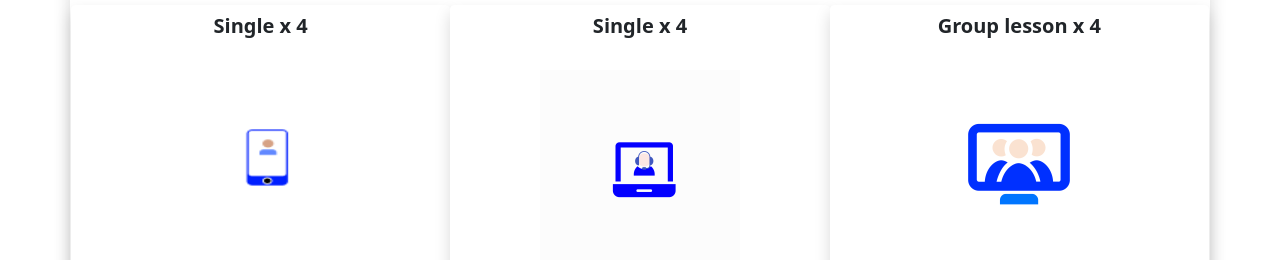
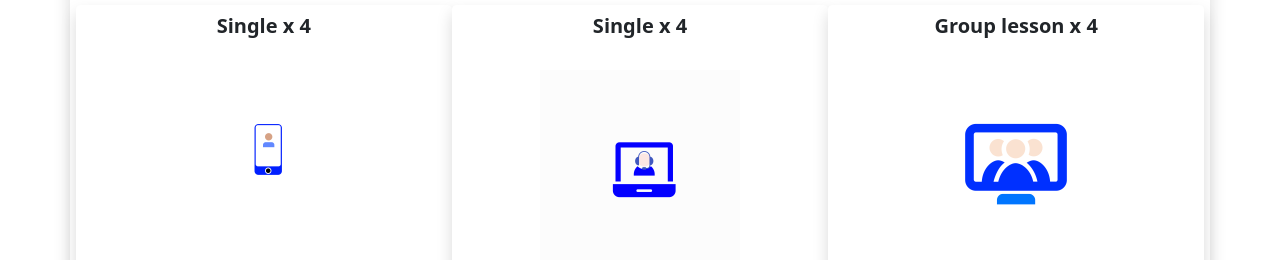
Before and after one commit to shar27/teaching-esl, a Next.js app: page /Pricing in a window 1280 px wide. Shown: the part 540-800 px from the top of the page. Built offline with nearby package versions, Linux system fonts and the light colour scheme.

Commit message:
price change

```diff
--- a/pages/Pricing.js
+++ b/pages/Pricing.js
@@ -36,8 +36,8 @@ function Pricing() {
   <div className="card-body">
     <Image
         src="/phone.png"
-        width = "300"
-        height ="220"
+        width = "200"
+        height ="200"
     />
     <h6 className="card-subtitle mb-2 ms-4 text-muted text-center">30 minutes</h6>
     <ul className="list-unstyled">
```
